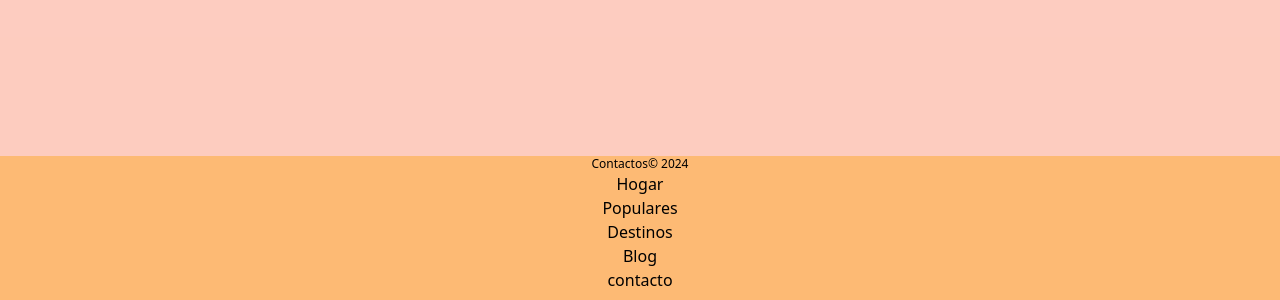
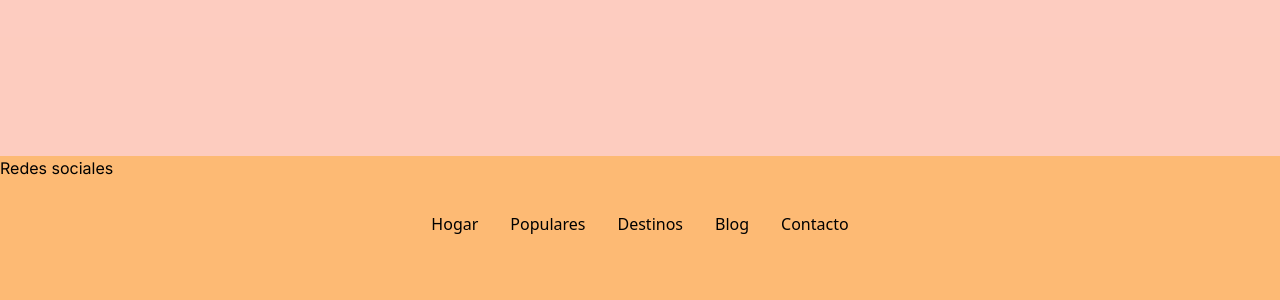
Before and after one commit to ACYDWARE/ven-turista-web, a Next.js app: page / in a window 1280 px wide. Shown: the part 2250-2550 px from the top of the page. Built offline with nearby package versions, Linux system fonts and the light colour scheme.

Commit message:
posicion del footer y agg redes

```diff
--- a/app/components/footer/Footer.tsx
+++ b/app/components/footer/Footer.tsx
@@ -1,21 +1,35 @@
 import React from 'react'
+import Link from 'next/link';
 
 
 export const Footer = () => {
   return (
     <div className='h-36 bg-orange-300 dark:bg-quinary dark:text-gray-100'>
       <div className='text-xs flex w-full justify-center'>
-        <span>Contactos</span>
-        <span>&copy; {new Date().getFullYear()}</span>
+
+        {/*<span>&copy;Copyrith {new Date().getFullYear()}</span>*/}
       </div>
-      <div className='text-center'>
-        <ol>
-          <li>Hogar</li>
-          <li>Populares</li>
-          <li>Destinos</li>
-          <li>Blog</li>
-          <li>contacto</li>
-        </ol>
+      <div>
+        <div className='font-inter'>
+          <h1 className='right-8'>Redes sociales</h1>
+        </div>
+      </div>
+      <div className='mx-auto max-w-screen-2xl flex flex-row justify-center mt-4 '>
+        <div className='m-4'>
+          <Link href='/'>Hogar</Link>
+        </div>
+        <div className='m-4'>
+          <Link href='/'>Populares</Link>
+        </div>
+        <div className='m-4'>
+          <Link href='/'>Destinos</Link>
+        </div>
+        <div className='m-4'>
+          <Link href='/'>Blog</Link>
+        </div>
+        <div className='m-4'>
+          <Link href='/'>Contacto</Link>
+        </div>
       </div>
     </div>
   )
```
